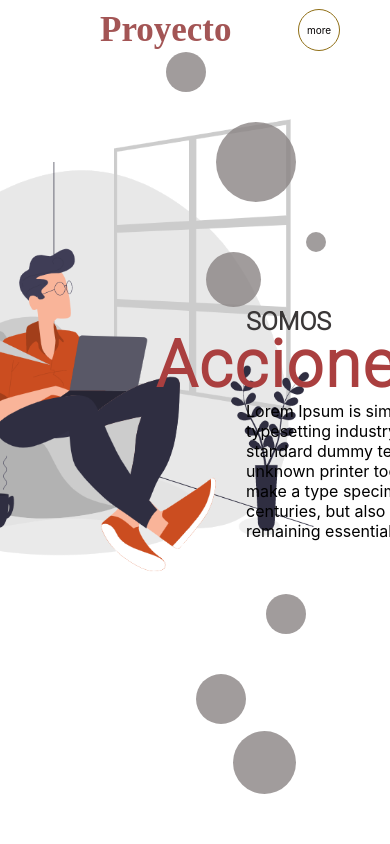
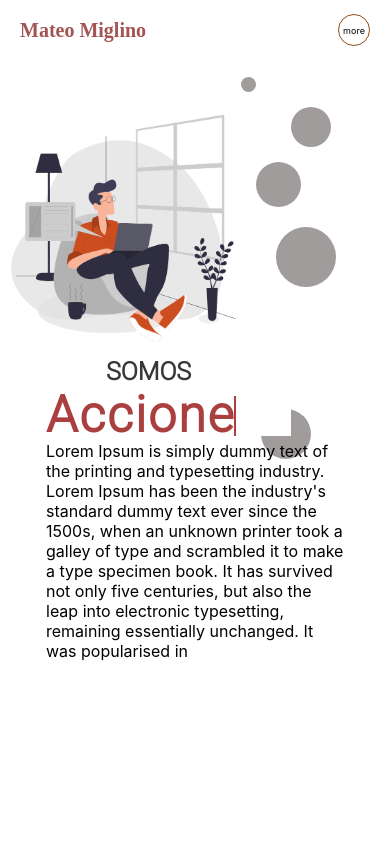
Before and after one commit to mateoDev028/project_a, a React (Create React App) app: page / in a window 390 px wide. Shown: the top 844 px of the page. Built offline with nearby package versions, Linux system fonts and the light colour scheme; a web font is replaced by a local one.

Commit message:
responsive

```diff
--- a/src/components/bubbles/Bubbles.jsx
+++ b/src/components/bubbles/Bubbles.jsx
@@ -5,13 +5,13 @@ import '../bubbles/bubbles.css'
 const Bubbles = () => {
   return (
     <div className='bubbles'>
-        <div></div>
-        <div></div>
-        <div></div>
-        <div></div>
-        <div></div>
-        <div></div>
-        <div></div>
+        <div id='bubbles-div-one'></div>
+        <div id='bubbles-div-two'></div>
+        <div id='bubbles-div-three'></div>
+        <div id='bubbles-div-fourd'></div>
+        <div id='bubbles-div-five'></div>
+        <div id='bubbles-div-six'></div>
+        <div id='bubbles-div-seven'></div>
     </div>
   )
 }
--- a/src/components/bubbles/bubbles.css
+++ b/src/components/bubbles/bubbles.css
@@ -5,64 +5,106 @@
     top: 15px;
     animation: bubble 2s infinite linear alternate;
 }
-
 .bubbles div{
     position: absolute;
     border-radius: 100%;
     background-color: rgba(138, 132, 132, 0.801);
 }
-
 .bubbles div:nth-child(1){
     width: 40px;
     height: 40px;
     left: 10px;
     top: 30px;
 }
-
 .bubbles div:nth-child(2){
     width: 80px;
     height: 80px;
     left: 60px;
     top: 100px;
 }
-
 .bubbles div:nth-child(3){
     width: 20px;
     height: 20px;
     left: 150px;
     top: 210px;
 }
-
 .bubbles div:nth-child(4){
     width: 55px;
     height: 55px;
     left: 50px;
     top: 230px;
 }
-
 .bubbles div:nth-child(5){
     width: 40px;
     height: 40px;
     right: 50px;
     bottom: 190px;
 }
-
 .bubbles div:nth-child(6){
     width: 50px;
     height: 50px;
     right: 110px;
     bottom: 100px;
 }
-
 .bubbles div:nth-child(7){
     width: 63px;
     height: 63px;
     right: 60px;
     bottom: 30px;
 }
-
 @keyframes bubble {
     to{
         top: 23px;
     }
 }
+
+@media only screen
+and (min-width: 320px)
+and (max-width: 780px) {
+    .bubbles{
+        position: relative;
+        width: 130px;
+        left: 75px;
+        height: 50vh;
+        top: 70px;
+    }
+    .bubbles div:nth-child(1){
+        width: 15px;
+        height: 15px;
+        top: 10px;
+        left: 10px;
+    }
+    .bubbles div:nth-child(2){
+        width: 40px;
+        height: 40px;
+        top: 40px;
+        left: 60px;
+    }
+    .bubbles div:nth-child(3){
+        width: 45px;
+        height: 45px;
+        top: 95px;
+        left: 25px;
+    }
+    .bubbles div:nth-child(4){
+        width: 60px;
+        height: 60px;
+        top: 160px;
+        left: 45px;
+    }
+    .bubbles div:nth-child(5){
+        width: 50px;
+        height: 50px;
+        bottom: 30px;
+        left: 30px;
+    }
+    #bubbles-div-six{ display: none !important;
+    }
+    #bubbles-div-seven{ display: none !important;
+    }
+    @keyframes bubble {
+    from{
+        top: 45px;
+        }
+    }
+}
--- a/src/components/button-navbar/buttonNavbar.css
+++ b/src/components/button-navbar/buttonNavbar.css
@@ -4,7 +4,7 @@
     justify-content: center;
     width:40px;
     height:40px;
-    border: 1px solid #8f6e15;
+    border: 1px solid #8f4c15;
     -moz-border-radius: 7px;
     -webkit-border-radius: 7px;
     border-radius: 100% ;
@@ -13,7 +13,6 @@
   .button-options:hover{
     background-color: #8f6f1552;
     cursor: pointer;
-
   }
 
   .button-options a{
@@ -21,3 +20,15 @@
     text-decoration:none;
     font-size: 10px;
   }
+
+@media only screen
+and (min-width: 320px)
+and (max-width: 780px) {
+  .button-options{
+    width:30px;
+    height:30px;
+  }
+  .button-options a{
+    font-size: 9px;
+  }
+}
--- a/src/components/ilus-header/ilusHeader.css
+++ b/src/components/ilus-header/ilusHeader.css
@@ -12,3 +12,14 @@
 @keyframes float-ilus {
     to{top: 110px}
 }
+
+@media only screen
+and (min-width: 320px)
+and (max-width: 780px) {
+    .ilus-header{
+        margin-left: 80px;
+    }
+    .ilus-header-img{
+        max-width: 300px;
+    }
+}
--- a/src/components/navbar/Navbar.jsx
+++ b/src/components/navbar/Navbar.jsx
@@ -6,7 +6,7 @@ const Navbar = () => {
   return (
     <div className='navbar'>
       <div className="navbar-left">
-          <h3 className="navbar-left-text">Proyecto</h3>
+          <h3 className="navbar-left-text">Mateo Miglino</h3>
       </div>
       <div className="navbar-right">
         <div className="navbar-button-options">
--- a/src/components/navbar/navbar.css
+++ b/src/components/navbar/navbar.css
@@ -7,6 +7,7 @@
     position: relative;
     position: fixed;
     z-index: 1;
+    border-bottom: 1px;
 }
 
 .navbar-left{
@@ -20,8 +21,27 @@
     font-size: 35px;
 }
 
-
 .navbar-right{
     position: absolute;
     right: 50px;
 }
+
+@media only screen
+and (min-width: 320px)
+and (max-width: 780px) {
+    /* .navbar{
+        height: 50px;
+        border-bottom: black solid 0.5px;
+
+    } */
+    .navbar-left{
+        left: 20px;
+    }
+    .navbar-left-text{
+        top: 0px;
+        font-size: 20px;
+    }
+    .navbar-right{
+        right: 20px;
+    }
+}
--- a/src/components/text-animation-header/textAnimationHeader.css
+++ b/src/components/text-animation-header/textAnimationHeader.css
@@ -21,3 +21,14 @@
     from {width: 100%}
     to {width: 0}
 }
+
+@media only screen
+and (min-width: 320px)
+and (max-width: 780px) {
+    .header-text-dinamic-word{
+        font-size: 50px;
+    }
+    .header-text-dinamic-span{
+        height: 40px;
+    }
+}
--- a/src/routes/header/header.css
+++ b/src/routes/header/header.css
@@ -19,6 +19,7 @@
     right: 0;
     width: 60vw;
     height: 100vh;
+
 }
 
 .header-container-img{
@@ -60,15 +61,40 @@
     height: 70px;
 }
 
-
+.header-right-text-dinamic{
+    font-family: 'Archivo Black', sans-serif;
+    font-size: 57px;
+    color: rgb(187, 57, 57);
+}
 .header-right-text-static{
     font-family: 'Roboto', sans-serif;
     font-size: 25px;
     color: rgb(58, 55, 55);
 }
 
-.header-right-text-dinamic{
-    font-family: 'Archivo Black', sans-serif;
-    font-size: 57px;
-    color: rgb(187, 57, 57);
+
+@media only screen
+and (min-width: 320px)
+and (max-width: 780px) {
+    .header-right-text{
+        position: relative;
+        right: 140px;
+        top: 50px;
+    }
+    .header-right-container-text-dinamic{
+        position: relative;
+        display: flex;
+        right: 240px;
+        top: 380px;
+        width: 420px;
+        height: 70px;
+    }
+    .header-right-text-down{
+        position: relative;
+        top: 40px;
+        right: 200px;
+        width: 300px;
+
+    }
+
 }
```
